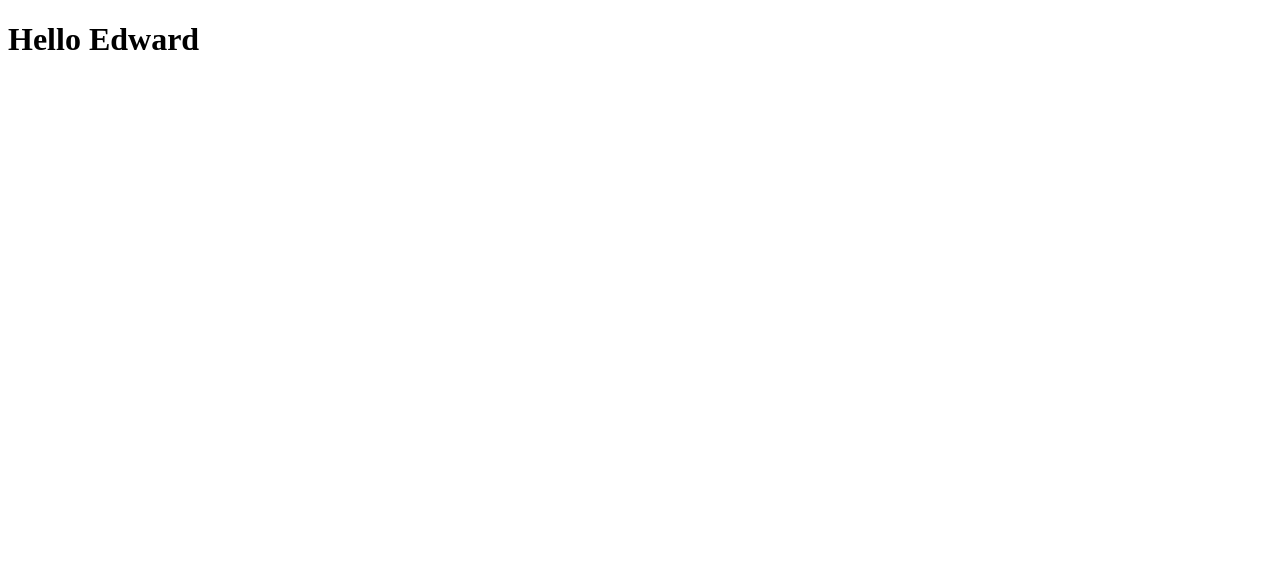
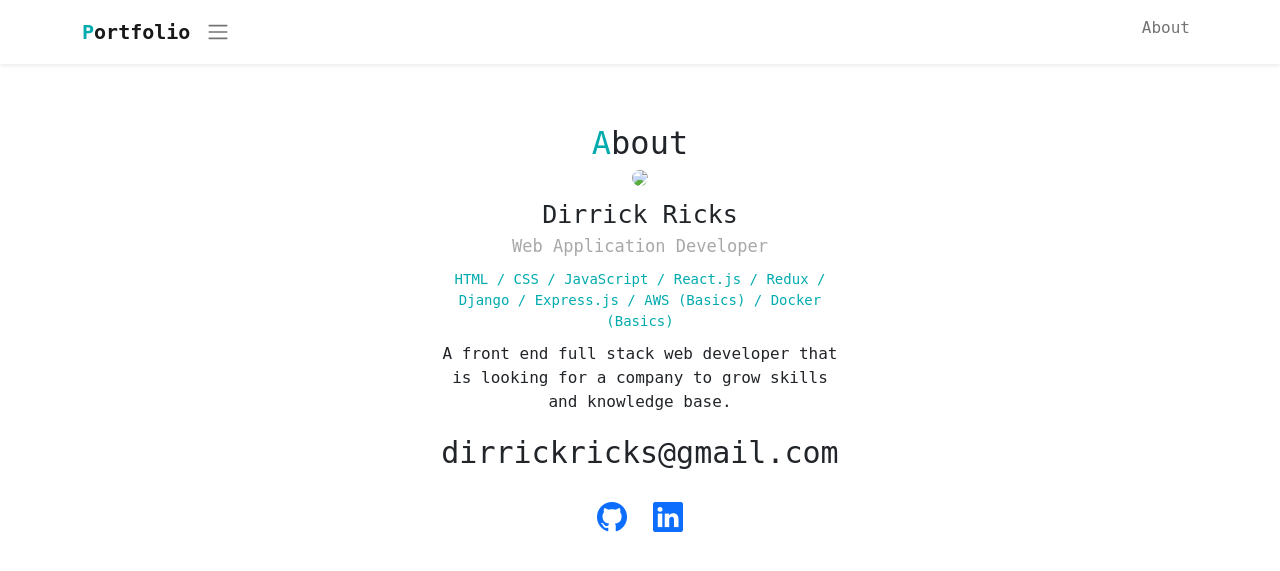
Before and after one commit to relicavaiden/Portfolio, a PHP site: page / in a window 1280 px wide. Before the commit the part shown is almost empty. Shown: the top 571 px of the page. Run offline with PHP 8.4, Linux system fonts and the light colour scheme; some libraries are stand-ins or nearby versions.

Commit message:
Added details and CSS to main page

```diff
--- a/index.html
+++ b/index.html
@@ -4,12 +4,54 @@
     <meta charset="utf-8" />
     <meta http-equiv="X-UA-Compatible" content="IE=edge" />
     <title></title>
+    <link rel="stylesheet" href="https://cdn.jsdelivr.net/npm/bootstrap-icons@1.9.1/font/bootstrap-icons.css">
     <meta name="description" content="" />
     <meta name="viewport" content="width=device-width, initial-scale=1" />
+    <link href="https://cdn.jsdelivr.net/npm/bootstrap@5.2.0/dist/css/bootstrap.min.css" rel="stylesheet" integrity="sha384-gH2yIJqKdNHPEq0n4Mqa/HGKIhSkIHeL5AyhkYV8i59U5AR6csBvApHHNl/vI1Bx" crossorigin="anonymous">
     <link rel="stylesheet" href="styles.css" />
   </head>
   <body>
-    <h1>Hello Edward</h1>
+    <!--Navbar-->
+    <nav class="navbar navbar-expand-lg shadow-sm">
+        <!-- container, adjust the width fo each device. -->
+        <div class="container">
+            <!-- navbar-brand, for your company, product, or project name. -->
+          <a class="navbar-brand title-icon" href="#"> <span class="font-primary">P</span>ortfolio</a>
+          <button class="navbar-toggler" type="button" data-bs-toggle="collapse" data-bs-target="#navbarToggler"></button>
+            <span class="navbar-toggler-icon"></span>
+          </button>
+
+          <!-- .collapse .navbar-collapse, for grouping and hiding navbar contents by a parent breakpoint.-->
+          <div class="collapse navbar-collapse" id="navbar-toggler">
+            <!--navbar-nav, for a full-height and lightweight navigation-->
+            <!-- ms-auto, for pushing items to the left-->
+            <!-- mb-2, for a  margin bottom for 2 levels-->
+            <ul class="navbar-nav ms-auto mb-2">
+              <li class="nav-item">
+                <a class="nav-link font-black" href="#about">About</a>
+              </li>
+            </ul>
+          </div>
+        </div>
+      </nav>
+      <div id="about">
+        <h2><span class="font-primary">A</span>bout</h2>
+        <script src="https://cdn.jsdelivr.net/npm/bootstrap@5.2.0/dist/js/bootstrap.bundle.min.js" integrity="sha384-A3rJD856KowSb7dwlZdYEkO39Gagi7vIsF0jrRAoQmDKKtQBHUuLZ9AsSv4jD4Xa" crossorigin="anonymous"></script>
+        <img src="#">
+        <div class="name">Dirrick Ricks</div>
+        <div class="vocation">Web Application Developer</div>
+        <div class="skills">HTML / CSS / JavaScript / React.js / Redux / Django / Express.js / AWS (Basics) / Docker (Basics)</div>
+        <p>
+            A front end full stack web developer that is looking for a company to grow skills and knowledge base.
+        </p>
+        <div class="email">dirrickricks@gmail.com</div>
+        <div class="icons">
+            <a href="#"><i class="bi bi-github"></i></a>
+            <a href="#"><i class="bi bi-linkedin ms-2"></i></a>
+        </div>
+      </div>
+</body>
+
     <script src="" async defer></script>
   </body>
 </html>
--- a/styles.css
+++ b/styles.css
@@ -1,3 +1,54 @@
-*{
+body{
+    font-family: "monospace", sans-serif;
+}
 
+.font-primary{
+    color : #00abae;
 }
+
+.title-icon{
+    font-size: 20px;
+    font-weight: bold;
+}
+
+/*******
+About
+*******/
+
+#about{
+    margin: 60px auto;
+    max-width: 400px;
+    text-align: center;
+}
+
+#about img{
+    border-radius: 50%;
+    width: 120px;
+    margin-bottom: 10px;
+}
+
+#about .name{
+    font-size: 25px;
+}
+
+#about .vocation{
+    font-size: 17px;
+    color: #A8A8AB;
+    margin-bottom: 10px;
+}
+
+#about .skills{
+    font-size: 14px;
+    color: #00ABAE;
+    margin-bottom: 10px;
+}
+
+#about .email{
+    margin-top: 15px;
+    font-size: 30px;
+}
+
+#about .icons{
+    margin-top: 20px;
+    font-size: 30px;
+}
```
